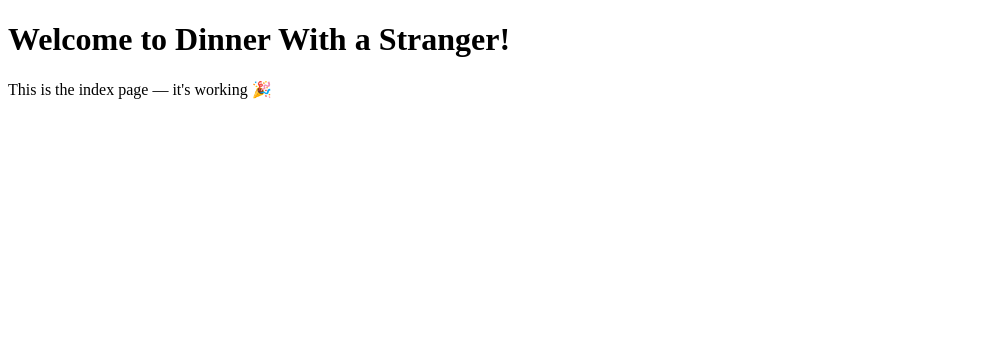
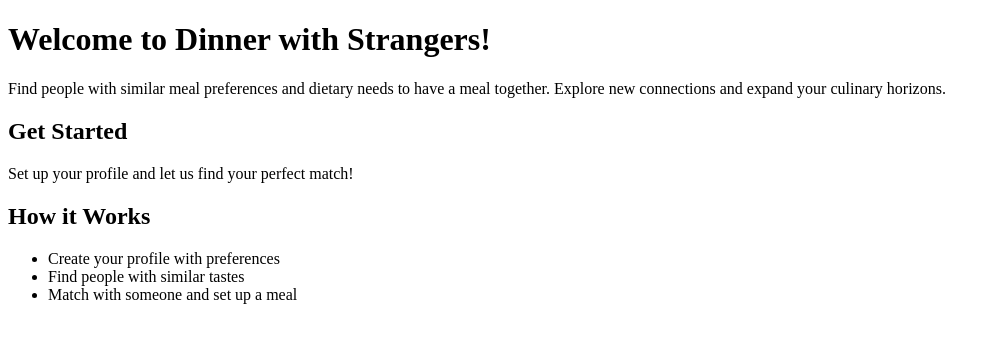
Before and after one commit to Archie-Henderson/Dinner-With-a-Stranger, a Django app: template templates/matches/index.html in a window 1280 px wide. Shown: the top 343 px of the page, without its empty margins (0-1000 px from the left). Run offline with Django 3.2, Linux system fonts and the light colour scheme; the template is opened without the code that fills it, so the values that code supplies are empty; parts of the project's set-up code (start-up, migrations or seed data) failed here and were passed over.

Commit message:
changed path for rendering index.html & edited the file

```diff
--- a/matches/views.py
+++ b/matches/views.py
@@ -10,7 +10,7 @@ def staff_required(login_url=None):
 
 # Home page
 def index(request):
-    return render(request, 'index.html')
+    return render(request, 'matches/index.html')
 
 @login_required
 def match_list(request):
--- a/templates/matches/index.html
+++ b/templates/matches/index.html
@@ -1,10 +1,25 @@
-<!DOCTYPE html>
-<html>
-<head>
-    <title>Dinner With a Stranger</title>
-</head>
-<body>
-    <h1>Welcome to Dinner With a Stranger!</h1>
-    <p>This is the index page — it's working 🎉</p>
-</body>
-</html>
+{% extends 'base.html' %}
+
+{% block title %}Welcome to Dinner with Strangers!{% endblock %}
+
+{% block content %}
+    <div class="welcome-section">
+        <h1>Welcome to Dinner with Strangers!</h1>
+        <p>Find people with similar meal preferences and dietary needs to have a meal together. Explore new connections and expand your culinary horizons.</p>
+
+        <div class="call-to-action">
+            <h2>Get Started</h2>
+            <p>Set up your profile and let us find your perfect match!</p>
+
+        </div>
+
+        <div class="how-it-works">
+            <h2>How it Works</h2>
+            <ul>
+                <li>Create your profile with preferences</li>
+                <li>Find people with similar tastes</li>
+                <li>Match with someone and set up a meal</li>
+            </ul>
+        </div>
+    </div>
+{% endblock %}
```
